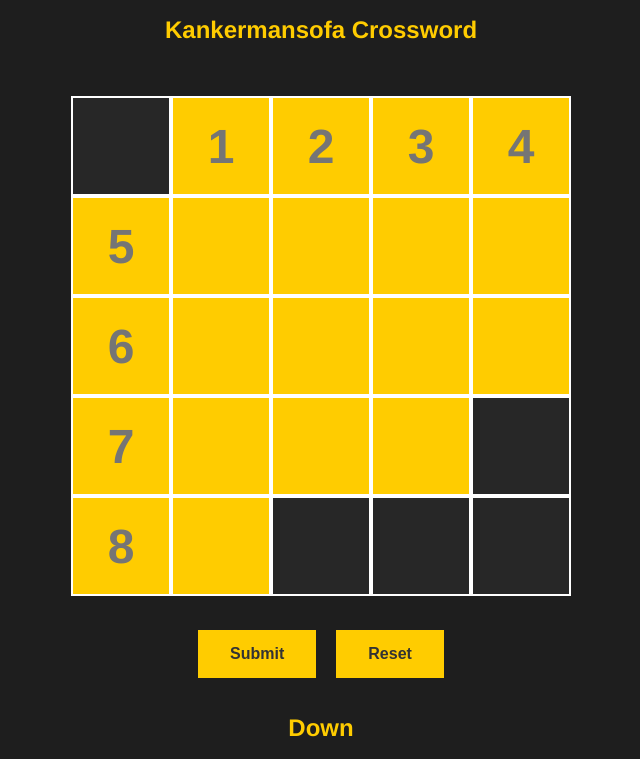
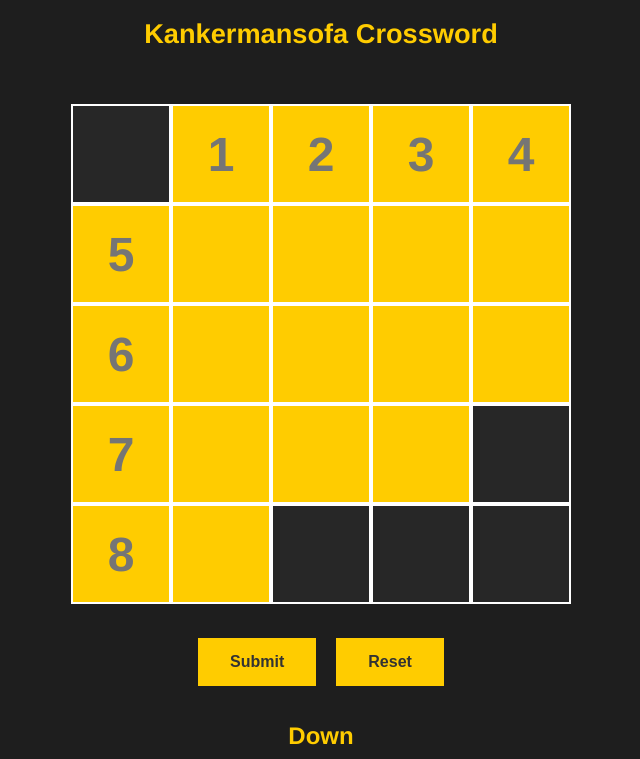
Before and after one commit to kankermansofa/sofacrossword.github.io, a plain HTML site: page index.html in a window 1280 px wide. Shown: the top 759 px of the page, without its empty margins (319-959 px from the left). Drawn offline with Linux system fonts and the light colour scheme.

Commit message:
refresh
refresh

```diff
--- a/style.css
+++ b/style.css
@@ -7,7 +7,7 @@ body {background-color: #1e1e1e;}
   }
 
 .custom-heading {
-    font: 1.5em Helvetica;
+    font: 1.7em Helvetica;
     font-weight: bold;
     text-align: center;
     color: rgb(255, 204, 0);
```
